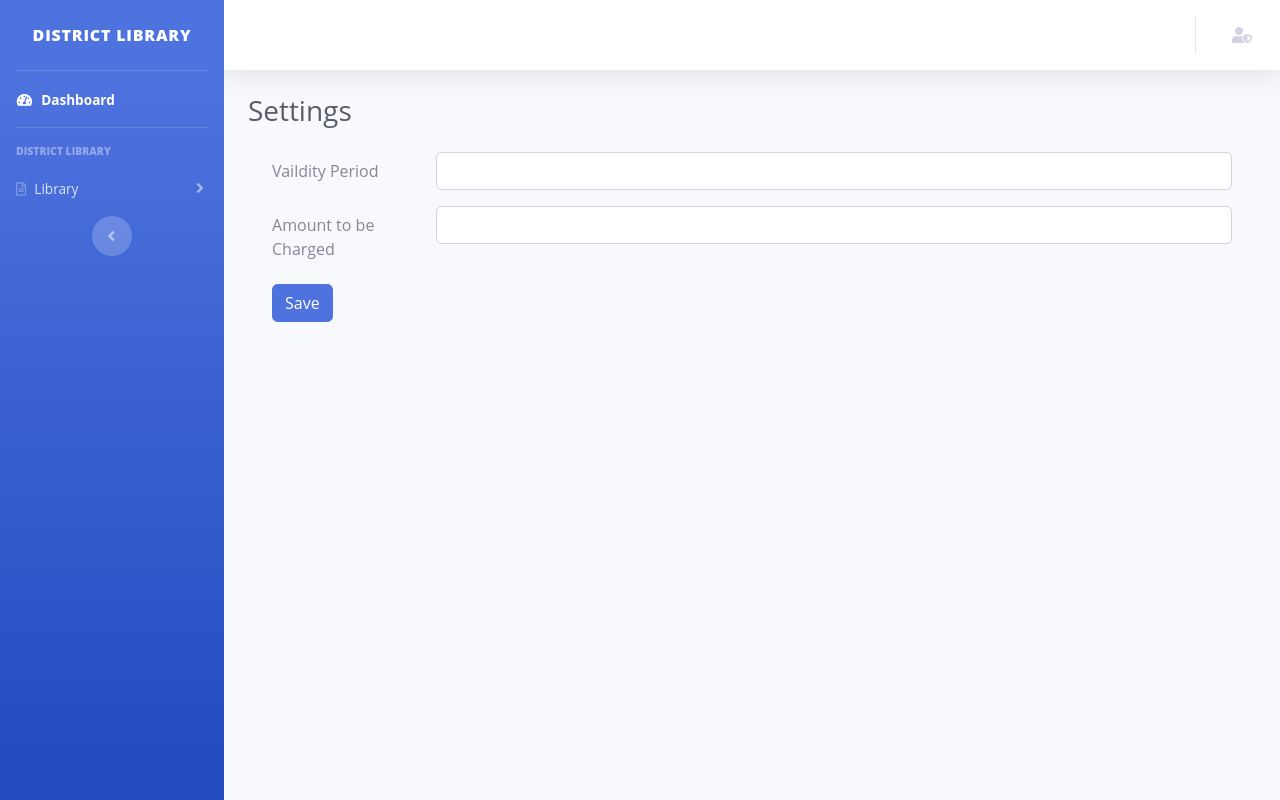
After one commit to aipladmin/Frappe-Dev, a Flask app: page /settings in a window 1280 px wide. The commit adds this page. Run offline with Flask 2, Linux system fonts and the light colour scheme; some libraries are stand-ins or nearby versions.

Commit message:
added settings

```diff
--- a/app/__init__.py
+++ b/app/__init__.py
@@ -2,7 +2,6 @@ from flask import Flask
 from flaskext.mysql import MySQL
 import decimal
 import flask.json
-from flask_sqlalchemy import SQLAlchemy
 from .config import Config
 import sentry_sdk
 from sentry_sdk.integrations.flask import FlaskIntegration
@@ -24,7 +23,6 @@ class MyJSONEncoder(flask.json.JSONEncoder):
 
 
 mysql = MySQL()
-db = SQLAlchemy()
 
 
 def create_app():
--- a/app/controller/admin.py
+++ b/app/controller/admin.py
@@ -21,23 +21,10 @@ admin = Blueprint('admin', __name__, template_folder='templates', static_folder=
 # def before_request():
 #     session.pop('email', '')
 #     session.clear()
-@admin.route('/Testing', methods=['GET'])
-def user_records():
-    """Create a user via query string parameters."""
-    username = "madhav"
-    email = "madhav"
-    if username and email:
-        new_user = User(
-            username=username,
-            email=email,
-            created=datetime.now(),
-            bio="In West Philadelphia born and raised, \
-            on the playground is where I spent most of my days",
-            admin=False
-        )
-        db.session.add(new_user)  # Adds new User record to database
-        db.session.commit()  # Commits all changes
-    return make_response(f"{new_user} successfully created!")
+@admin.route('/settings', methods=['GET'])
+def settings():
+
+    return render_template('admin/settings.html')
 
 @admin.route('/')
 @admin.route('/index')
--- /dev/null
+++ b/app/controller/templates/admin/settings.html
@@ -0,0 +1,31 @@
+{% extends 'index.html' %}
+{% block content %}
+<!-- Page Heading -->
+<div class="d-sm-flex align-items-center justify-content-between mb-4">
+    <h1 class="h3 mb-0 text-gray-800">Settings</h1>
+</div>
+
+{% include './notifications.html' %}
+
+<div class="container-fluid">
+    <form>
+        <div class="form-group row">
+            <label for="validityPeriod" class="col-sm-2 col-form-label">Vaildity Period</label>
+            <div class="col-sm-10">
+            <input type="text" class="form-control" id="validityPeriod">
+            </div>
+        </div>
+        <div class="form-group row">
+            <label for="atbc" class="col-sm-2 col-form-label">Amount to be Charged</label>
+            <div class="col-sm-10">
+            <input type="text" class="form-control" id="atbc">
+            </div>
+        </div>
+        <div class="form-group row">
+            <div class="col-sm-10">
+            <button type="submit" class="btn btn-primary">Save</button>
+            </div>
+        </div>
+        </form>
+</div>
+{% endblock %}
--- a/app/controller/templates/index.html
+++ b/app/controller/templates/index.html
@@ -121,7 +121,7 @@
                                     <i class="fas fa-user fa-sm fa-fw mr-2 text-gray-400"></i>
                                     Profile
                                 </a>
-                                <a class="dropdown-item" href="#">
+                                <a class="dropdown-item" href="{{ url_for('admin.settings') }}">
                                     <i class="fas fa-cogs fa-sm fa-fw mr-2 text-gray-400"></i>
                                     Settings
                                 </a>
```
